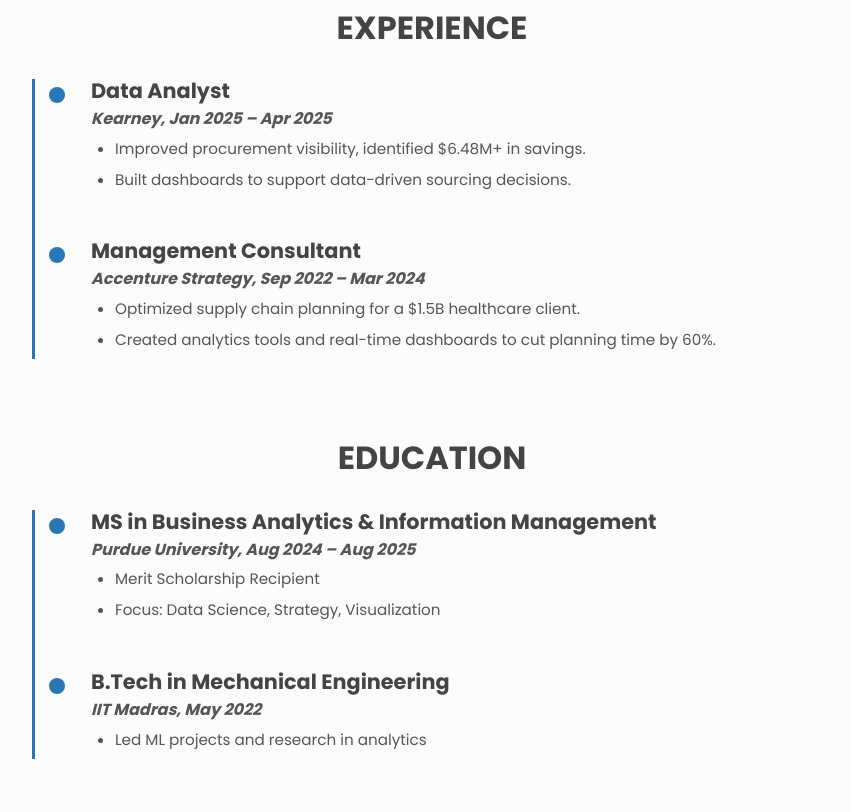
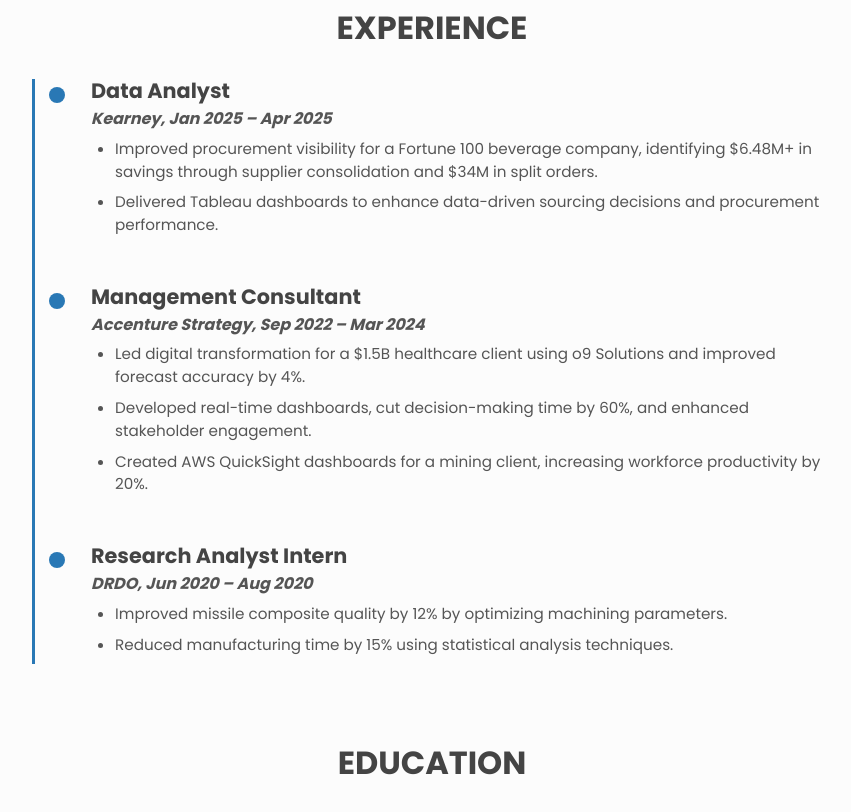
Before and after one commit to ramaalek/ramaalek.github.io, a plain HTML site: page index.html in a window 1280 px wide. Shown: the part 1100-1912 px from the top of the page, without its empty margins (208-1059 px from the left). Drawn offline with Linux system fonts and the light colour scheme.

Commit message:
Update index.html

```diff
--- a/index.html
+++ b/index.html
@@ -68,26 +68,35 @@
         <li class="skills__list-item btn btn--plain">R</li>
       </ul>
     </section>
-
-  <section class="section" id="experience">
+<section class="section" id="experience">
   <h2 class="section__title">Experience</h2>
   <div class="timeline">
     <div class="timeline__item">
       <h3 class="timeline__role">Data Analyst</h3>
       <h4 class="timeline__company">Kearney, Jan 2025 – Apr 2025</h4>
       <ul class="timeline__points">
-        <li>Improved procurement visibility, identified $6.48M+ in savings.</li>
-        <li>Built dashboards to support data-driven sourcing decisions.</li>
+        <li>Improved procurement visibility for a Fortune 100 beverage company, identifying $6.48M+ in savings through supplier consolidation and $34M in split orders.</li>
+        <li>Delivered Tableau dashboards to enhance data-driven sourcing decisions and procurement performance.</li>
       </ul>
     </div>
     <div class="timeline__item">
       <h3 class="timeline__role">Management Consultant</h3>
       <h4 class="timeline__company">Accenture Strategy, Sep 2022 – Mar 2024</h4>
       <ul class="timeline__points">
-        <li>Optimized supply chain planning for a $1.5B healthcare client.</li>
-        <li>Created analytics tools and real-time dashboards to cut planning time by 60%.</li>
+        <li>Led digital transformation for a $1.5B healthcare client using o9 Solutions and improved forecast accuracy by 4%.</li>
+        <li>Developed real-time dashboards, cut decision-making time by 60%, and enhanced stakeholder engagement.</li>
+        <li>Created AWS QuickSight dashboards for a mining client, increasing workforce productivity by 20%.</li>
       </ul>
     </div>
+    <div class="timeline__item">
+      <h3 class="timeline__role">Research Analyst Intern</h3>
+      <h4 class="timeline__company">DRDO, Jun 2020 – Aug 2020</h4>
+      <ul class="timeline__points">
+        <li>Improved missile composite quality by 12% by optimizing machining parameters.</li>
+        <li>Reduced manufacturing time by 15% using statistical analysis techniques.</li>
+      </ul>
+    </div>
+
   </div>
 </section>
 
```
